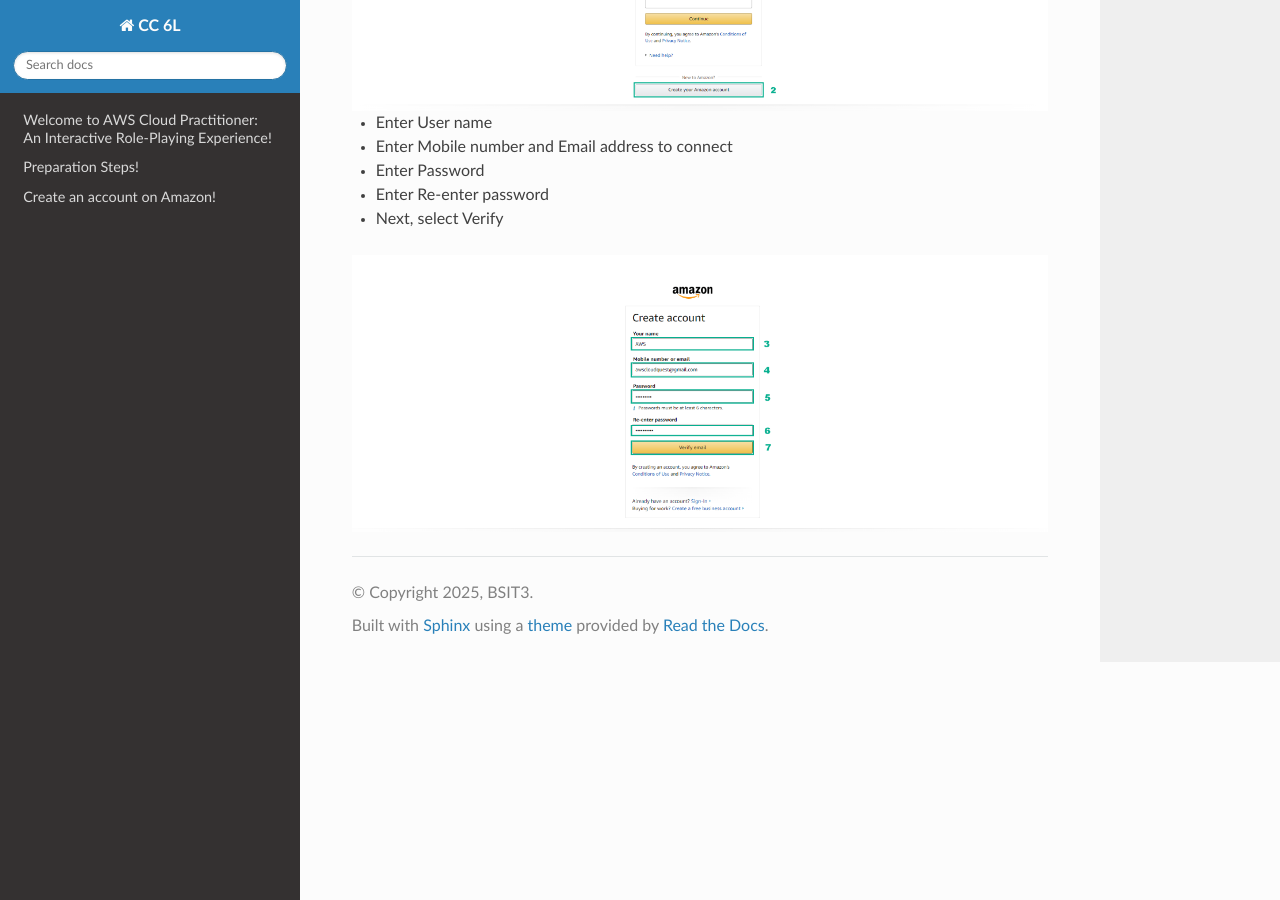
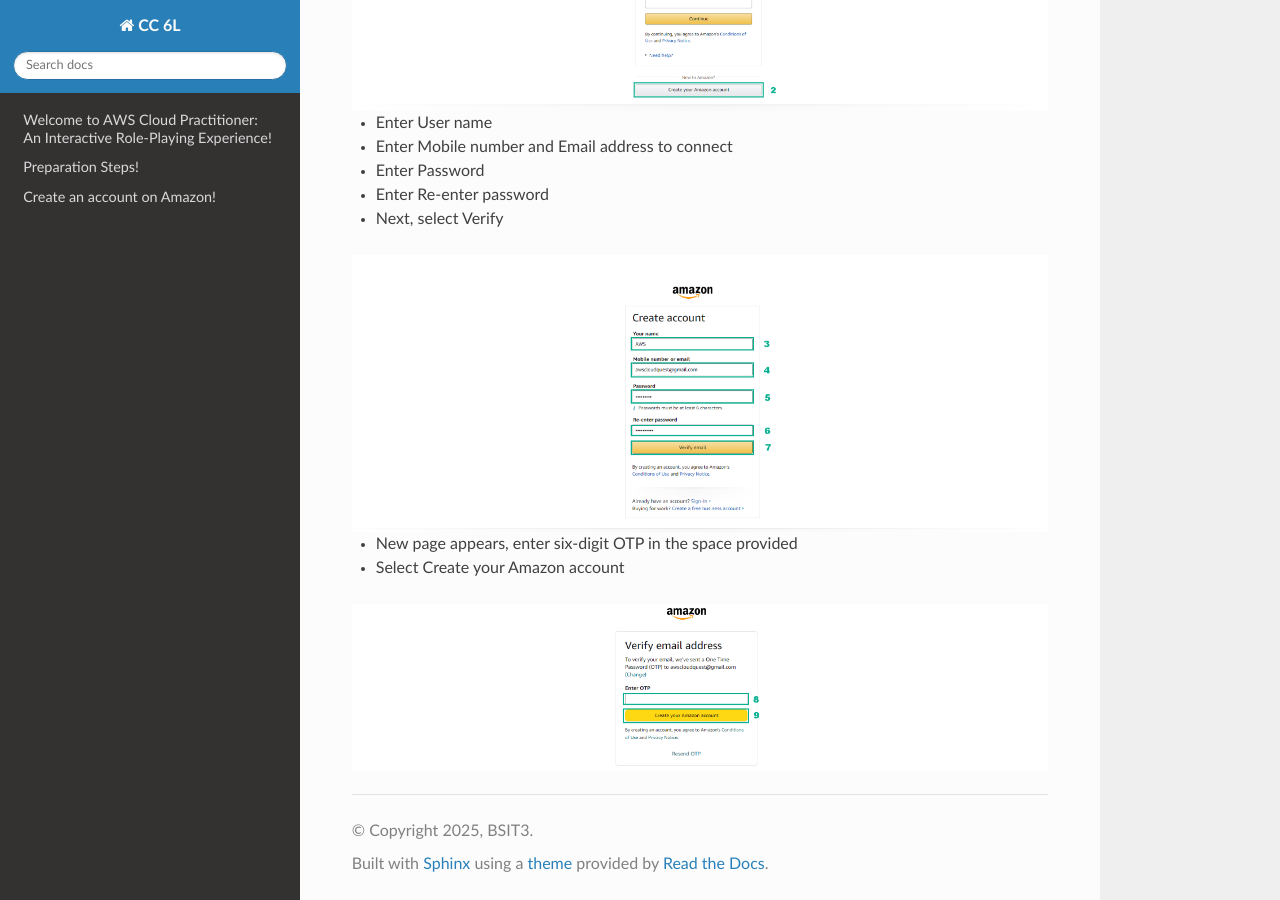
Before and after one commit to kimkimeldo/aws-clouds-pratitioner, a Sphinx documentation site: the page built from docs/source/index.rst, in a window 1280 px wide and 900 px high, scrolled down 1916 px. Built offline with Sphinx 7.4.7 and the Read the Docs theme 3.1.0, drawn with Linux system fonts in a browser that asks for light colours; pages that are not in the unit, such as notebooks, are missing from menus.

Commit message:
Update index.rst

```diff
--- a/docs/source/index.rst
+++ b/docs/source/index.rst
@@ -58,3 +58,10 @@
 .. image:: picture/amazonaccount.png
    :align: center
    :width: 700px
+
+- New page appears, enter six-digit OTP in the space provided
+- Select Create your Amazon account
+
+.. image:: picture/amazonvirify.png
+   :align: center
+   :width: 700px
```
